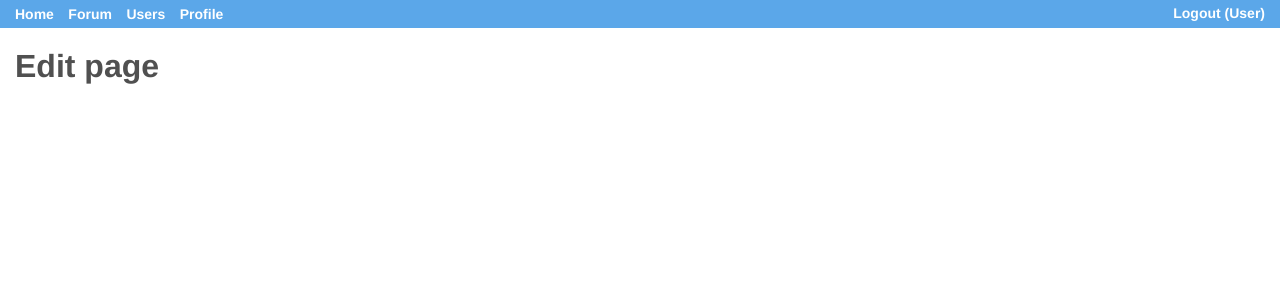
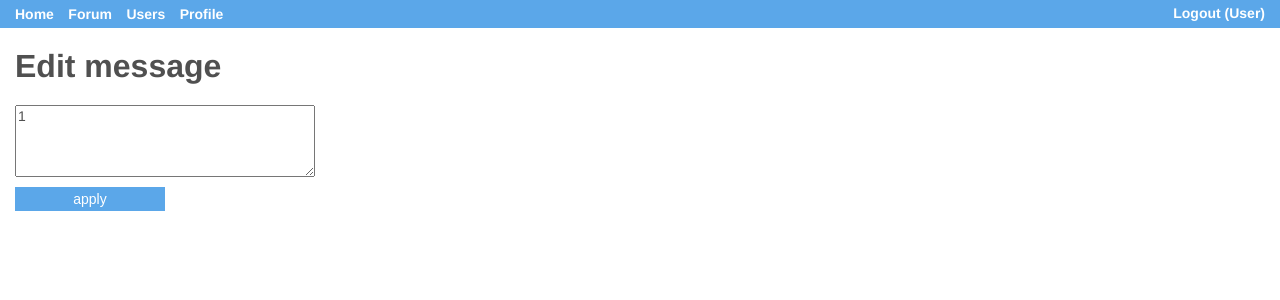
Before and after one commit to smartpony/forum, a Flask app: page /forum/message/edit/1 in a window 1280 px wide. Shown: the top 300 px of the page. Run offline with Flask 2, Linux system fonts and the light colour scheme; a user stored in the database is signed in; data comes from the database, SQL or seed files in the repository; both versions use the stored data as it was after the commit.

Commit message:
Editing message function complete.

```diff
--- a/app/templates/message_edit.html
+++ b/app/templates/message_edit.html
@@ -1,10 +1,18 @@
 {% extends "base.html" %}
 
 {% block title %}
-    <title>Info</title>
+    <title>Message #{{message.id}}</title>
 {% endblock %}
 
 {% block content %}
-<h1>{{text}}</h1>
+<h1>Edit message</h1>
+
+{% if user.is_authenticated() %}
+<form method="post">
+    {{form_message.hidden_tag()}}
+    {{form_message.message(class="f_t_form_message")}}
+    <input class="submit_button" type="submit" value="apply">
+</form>
+{% endif %}
 
 {% endblock %}
--- a/app/views.py
+++ b/app/views.py
@@ -2,7 +2,7 @@
 # Обработка запросов клиентов
 #
 
-from flask import render_template, redirect, url_for, request
+from flask import render_template, redirect, url_for, request, abort
 from flask.ext.login import login_user, logout_user, current_user, login_required
 from flask.ext.sqlalchemy import sqlalchemy
 func = sqlalchemy.func
@@ -159,11 +159,15 @@ def forum():
 # --- ТЕМА НА ОТДЕЛЬНОЙ СТРАНИЦЕ ----------------
 @app.route('/forum/topic/show/<topic_id>', methods=['GET', 'POST'])
 def topic(topic_id):
+    # Объект текущего топика
+    current_topic = ForumTopic.query.get(topic_id)
+
+    # Проверка существования объекта
+    if not current_topic:
+        abort(404)
+
     # Форма добавления нового сообщения
     form_message = MessageForm()
-
-    # Объект текущего топика
-    current_topic = ForumTopic.query.get(topic_id)
 
     # Если отправлена форма постинга
     if form_message.validate_on_submit():
@@ -197,6 +201,11 @@ def topic(topic_id):
 @login_required
 def delete_topic(topic_id):
     del_topic = ForumTopic.query.get(topic_id)
+
+    # Проверка существования объекта
+    if not del_topic:
+        abort(404)
+
     # Является ли пользователь автором топика
     if del_topic.author == current_user:
         db.session.delete(del_topic)
@@ -206,17 +215,46 @@ def delete_topic(topic_id):
         return(render_template('info.html',
             user=current_user,
             text="You can't delete topic if you are not it's author"))
+
     # Вернуться в корень форума
     return(redirect(url_for('forum')))
 
 
 # --- РЕДАКТИРОВАНИЕ СООБЩЕНИЙ ------------------
-@app.route('/forum/message/edit/<message_id>')
+@app.route('/forum/message/edit/<message_id>', methods=['GET', 'POST'])
 @login_required
 def edit_message(message_id):
-    return(render_template('message_edit.html',
-        user=current_user,
-        text='Edit page'))
+    edit_message = ForumMessage.query.get(message_id)
+
+    # Проверка существования объекта
+    if not edit_message:
+        abort(404)
+
+    # Форма постинга сообщения
+    form_message = MessageForm()
+
+    # Если отправлена форма постинга
+    if form_message.validate_on_submit():
+        # Сохранить данные из формы
+        edit_message.text = form_message.message.data
+        db.session.commit()
+        # Вернуть страницу топика
+        return(redirect(url_for('topic', topic_id=edit_message.topic_id)))
+
+    # Является ли пользователь автором сообщения
+    if edit_message.author == current_user:
+        # Вывод старого сообщения в форме
+        form_message.message.data = edit_message.text
+        # Вывод странички
+        return(render_template('message_edit.html',
+            user=current_user,
+            message=edit_message,
+            form_message=form_message))
+    # Если нет, то выдать ошибку
+    else:
+        return(render_template('info.html',
+            user=current_user,
+            text="You can't edit message if you are not it's author"))
 
 
 # --- УДАЛЕНИЕ СООБЩЕНИЙ ------------------------
@@ -225,6 +263,11 @@ def edit_message(message_id):
 def delete_message(message_id):
     del_mes = ForumMessage.query.get(message_id)
     topic_id = del_mes.topic_id
+
+    # Проверка существования объекта
+    if not del_message:
+        abort(404)
+
     # Является ли пользователь автором сообщения
     if del_mes.author == current_user:
         db.session.delete(del_mes)
@@ -285,6 +328,11 @@ def userlist():
 @app.route('/profile/<user_id>')
 def user_profile(user_id):
     user = User.query.get(user_id)
+
+    # Проверка существования объекта
+    if not user:
+        abort(404)
+
     # Вернуть страницу
     return(render_template('profile.html',
         user=current_user,
```
Also changed, not shown: base.db, 4 other files.
